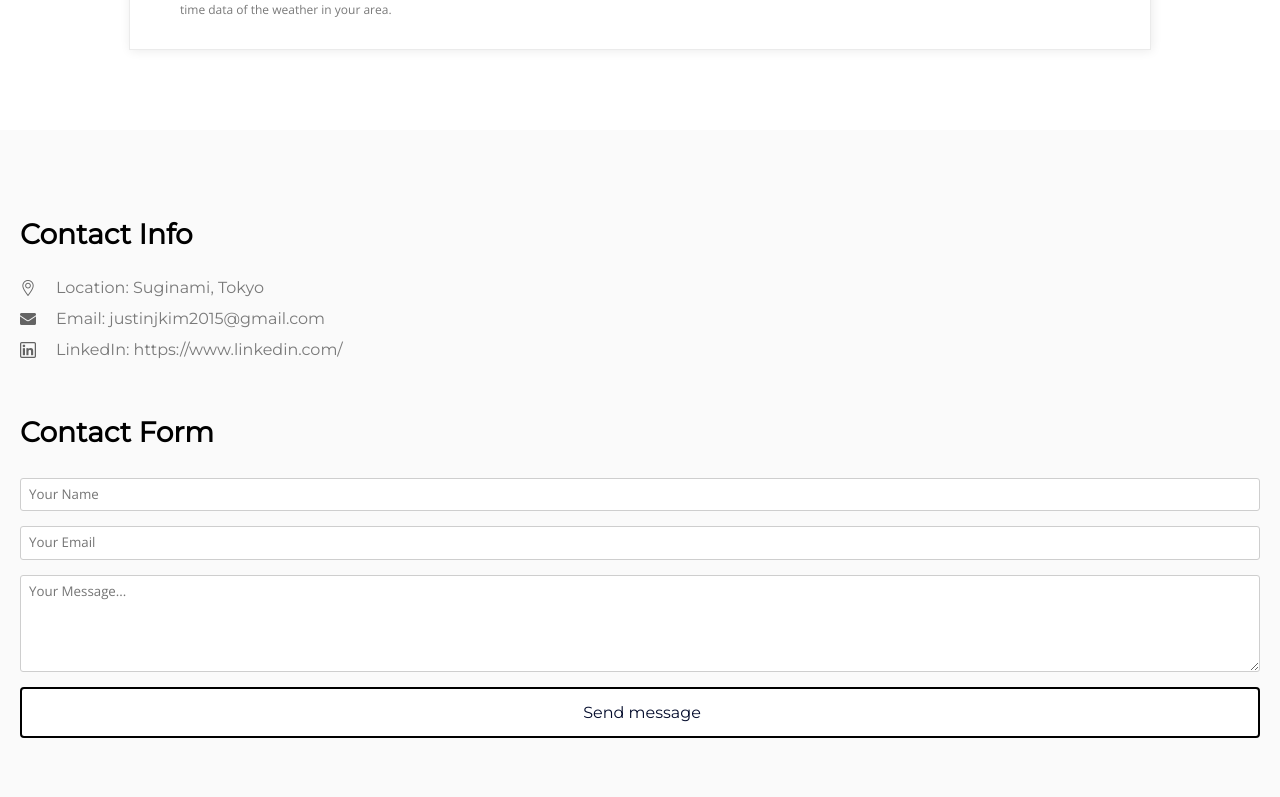
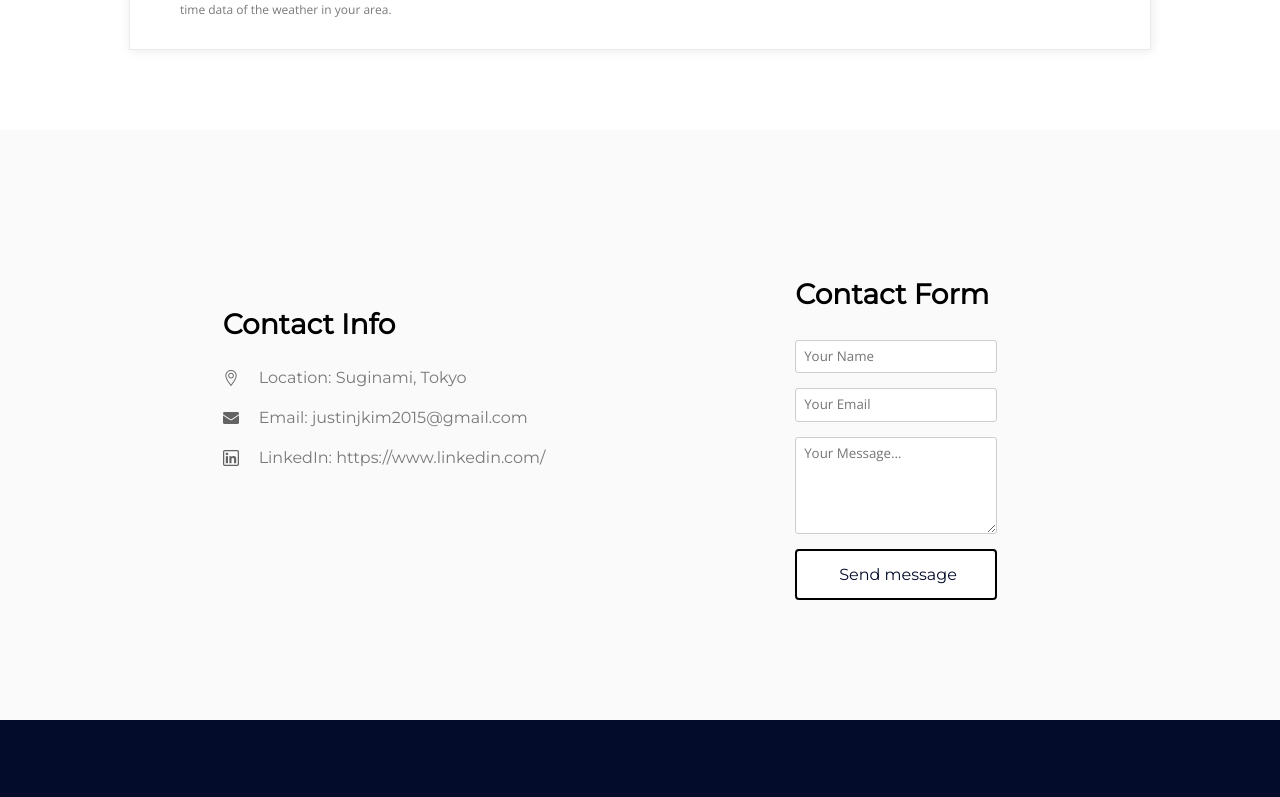
Before and after one commit to justinkim2015/portfolio-v3, a React (Create React App) app: page / in a window 1280 px wide. Shown: the part 7203-8000 px from the top of the page. Built offline with nearby package versions, Linux system fonts and the light colour scheme.

Commit message:
add tablet styles

```diff
--- a/src/contact/Contact.js
+++ b/src/contact/Contact.js
@@ -51,7 +51,7 @@ const Contact = () => {
       ref={ref}
       variants={contactVariant}
       transition={{ duration: 0.5}}
-      initial="hiddenRight"
+      initial="hidden"
       animate={control}
       >
         <ContactForm />
--- a/src/contact/contact-form.css
+++ b/src/contact/contact-form.css
@@ -21,3 +21,19 @@
   font-size: 16px;
   padding: 14px 38px 14px 42px;
 }
+
+/* Tablet */
+@media (min-width: 480px) {
+  .submit {
+  }
+  }
+
+/* Laptop */
+@media (min-width: 1024px) {
+
+}
+
+/* Desktop */
+@media (min-width: 1440px) {
+
+}
--- a/src/contact/contact.css
+++ b/src/contact/contact.css
@@ -30,7 +30,17 @@
 
 /* Tablet */
 @media (min-width: 480px) {
+  #contact {
+    display: grid;
+    grid-template-columns: 40vw 40vw;
+    justify-items: center;
+    align-items: center;
+  }
 
+  .contact-info {
+    display: grid;
+    grid-template-rows: 5vh 5vh 5vh 5vh 5vh;
+  }
 }
 
 /* Laptop */
```
